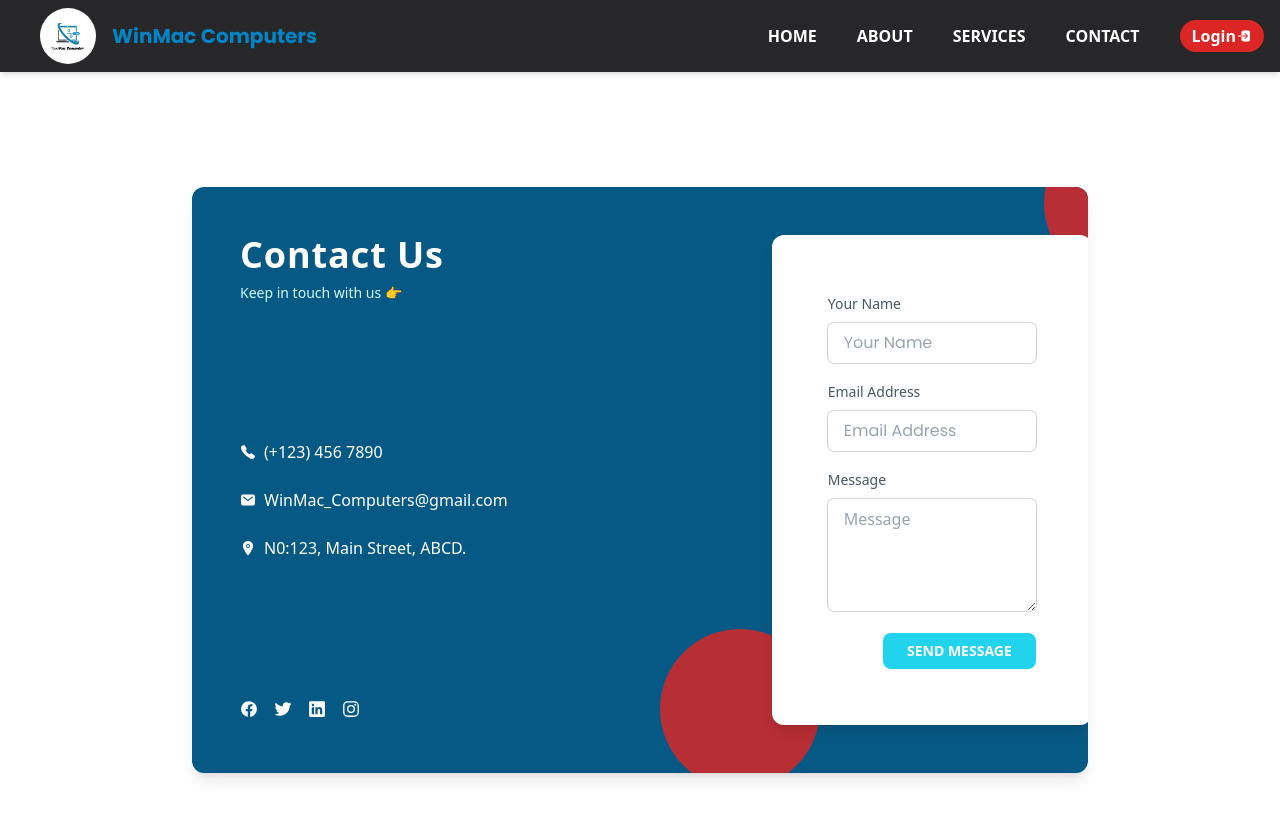
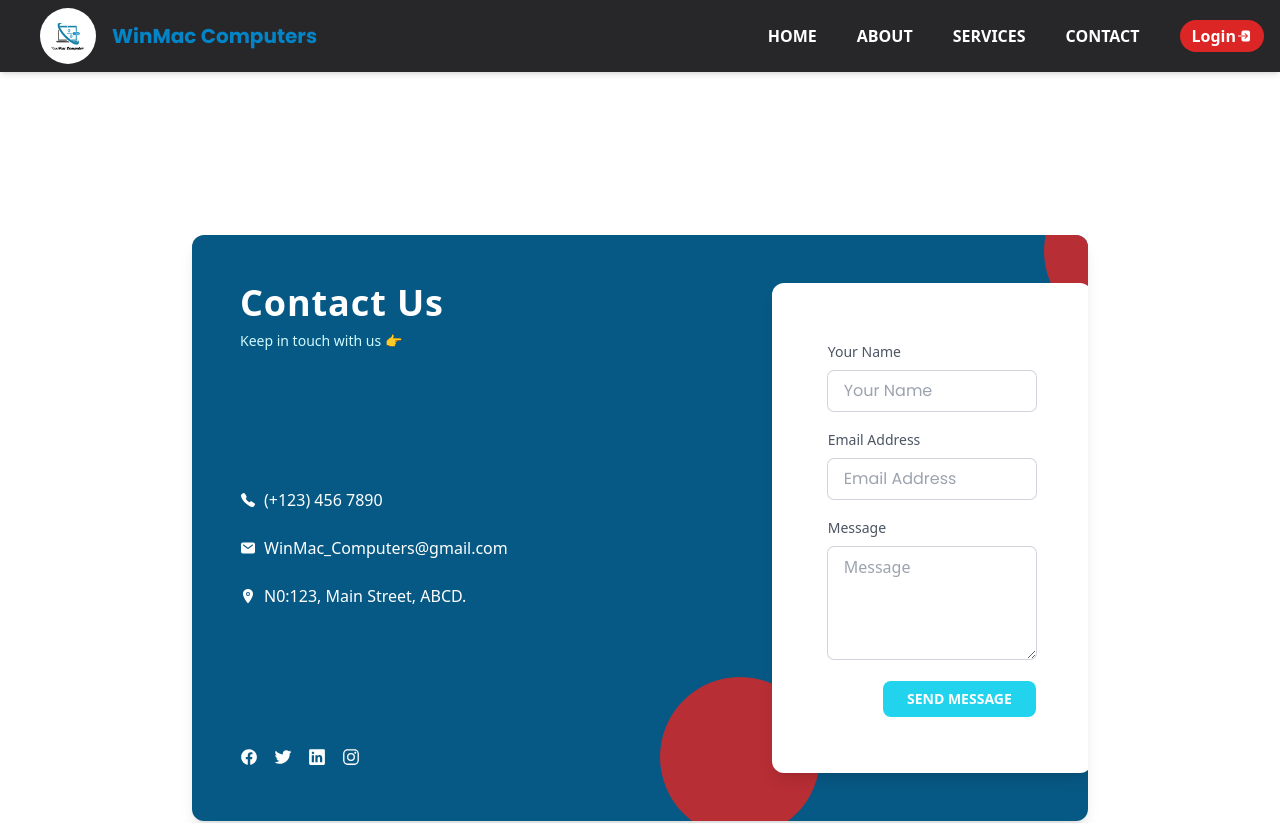
Before and after one commit to WinMac-Computers/ITPM-WinMac-Computers, a React (Create React App) app in the folder frontend/: page /contact in a window 1280 px wide. Shown: the top 823 px of the page. Built offline with nearby package versions, Linux system fonts and the light colour scheme.

Commit message:
edit styling

```diff
--- a/frontend/src/components/Contact/Contact.jsx
+++ b/frontend/src/components/Contact/Contact.jsx
@@ -2,7 +2,7 @@ import React from 'react';
 
 const Contact = () => {
   return (
-    <div className="antialiased mt-10 p-10" id="contact">
+    <div className="antialiased mt-10 p-10 my-12 translate-y-12" id="contact">
       <div className="flex w-full min-h-screen justify-center items-center">
         <div className="flex flex-col md:flex-row md:space-x-6 space-y-6 md:space-y-0 bg-sky-800 w-full max-w-4xl p-8 sm:p-12 rounded-xl shadow-lg text-white overflow-hidden">
           <div className="flex flex-col space-y-8 justify-between">
```
